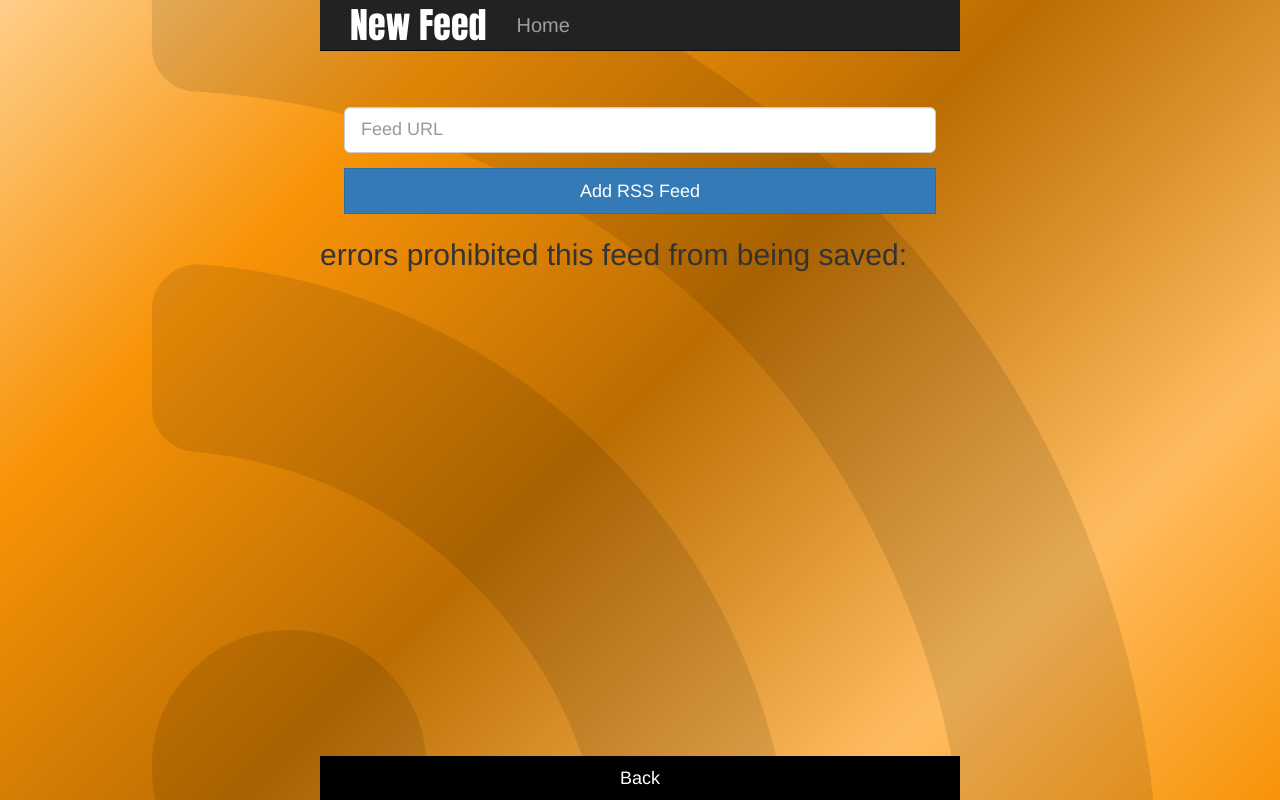
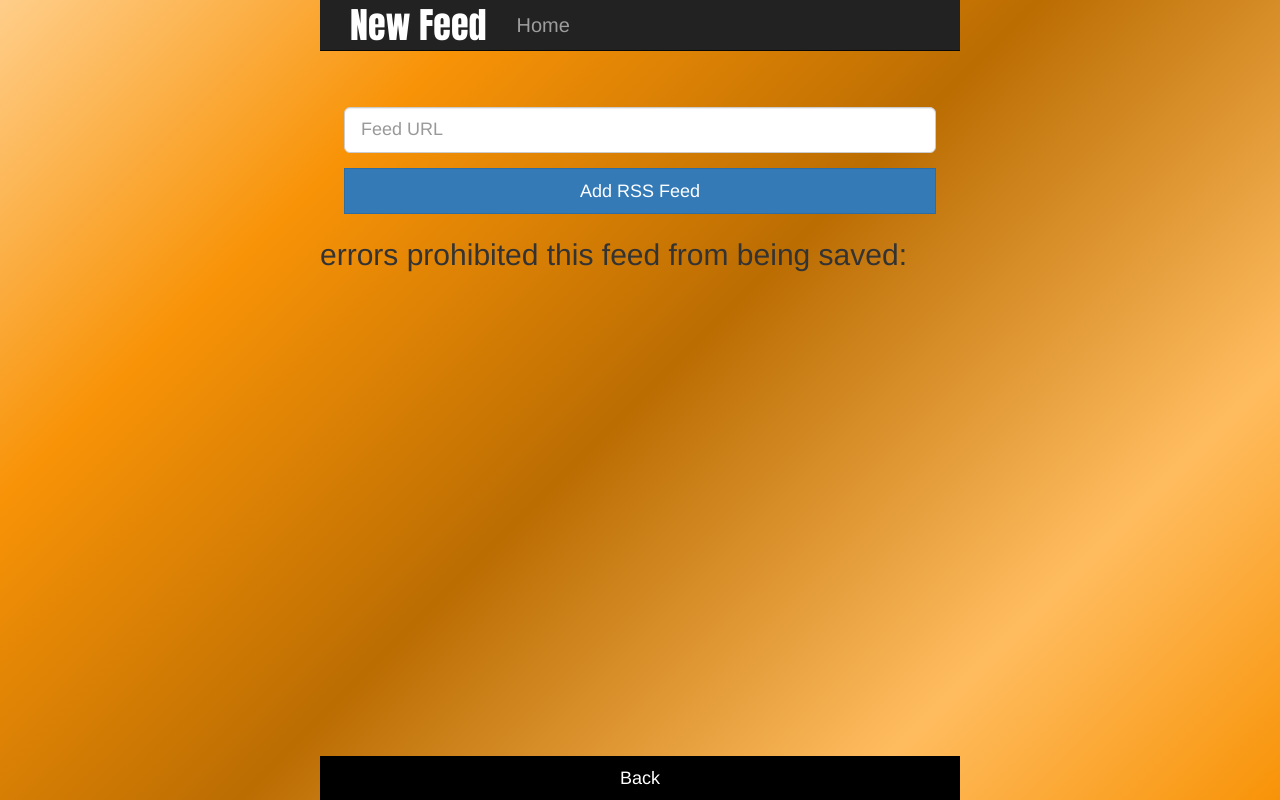
Before and after one commit to dgf1979/rsser, a Rails app: template app/views/feeds/new.html.erb in a window 1280 px wide. Run offline with Rails 7, Linux system fonts and the light colour scheme; the template is opened without the code that fills it, so the values that code supplies are empty; style sheets or scripts are compiled from the project's sources; some libraries are stand-ins or nearby versions.

Commit message:
comment out background image in css - heroku won't upload it anyway.

```diff
--- a/app/assets/stylesheets/application.scss
+++ b/app/assets/stylesheets/application.scss
@@ -23,9 +23,6 @@
 
 body {
   font-size: 2em;
-  // color: #428BCA;
-  // background: linear-gradient(135deg, #959595 0%,#0d0d0d 46%,#010101 50%,#0a0a0a 53%,#4e4e4e 76%,#383838 87%,#1b1b1b 100%); /* W3C */
-  // background: linear-gradient(135deg, #d8e0de 0%,#aebfbc 22%,#99afab 33%,#8ea6a2 50%,#829d98 67%,#4e5c5a 82%,#0e0e0e 100%); /* W3C */
   background: linear-gradient(135deg, #ffce8a 0%,#f89307 24%,#bb6d02 50%,#ffbc5f 79%,#f89307 100%); /* W3C */
 }
 
@@ -35,7 +32,7 @@
   left: 0;
   height: 100vh;
   width: 100%;
-  background: url(rss2.png);
+  // background: url(rss2.png);
   background-size: 100%;
   background-repeat: no-repeat;
   background-position: center;
```
